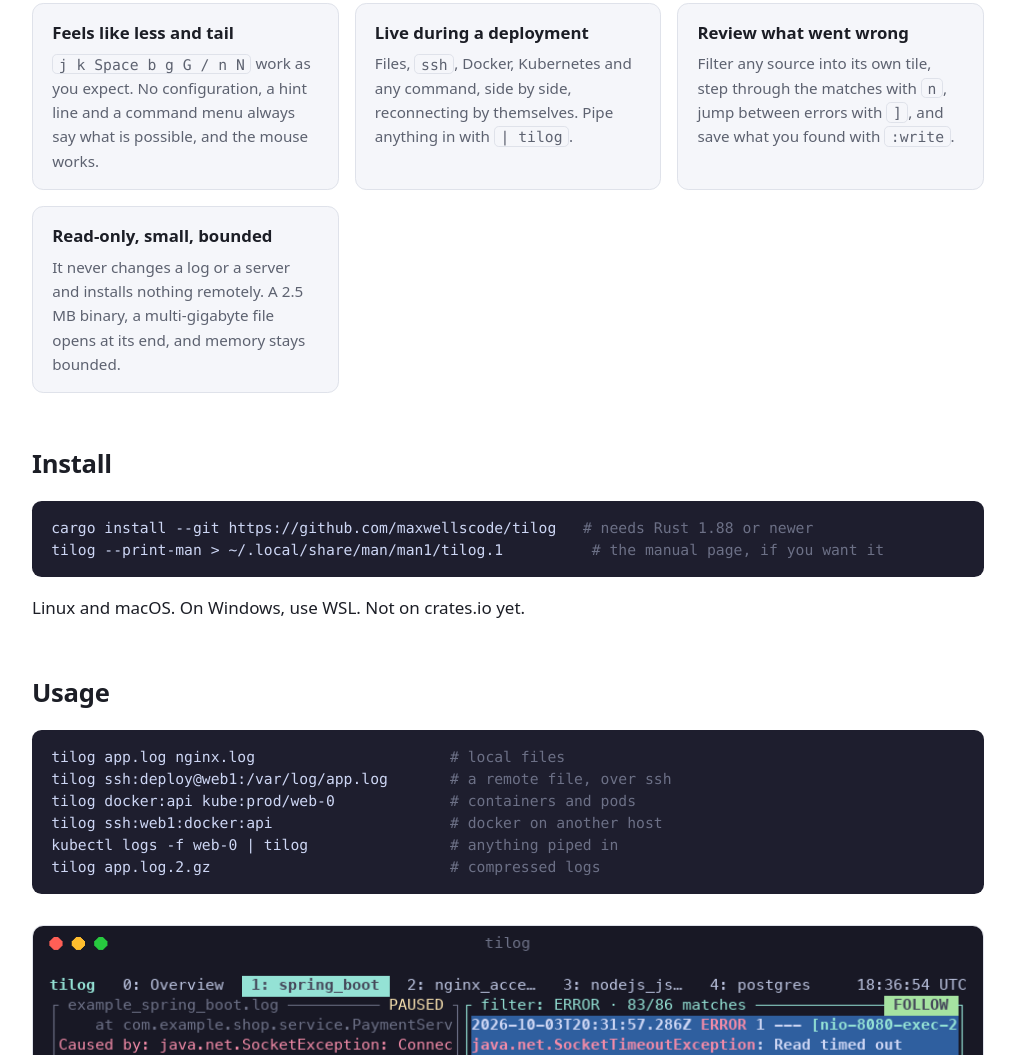
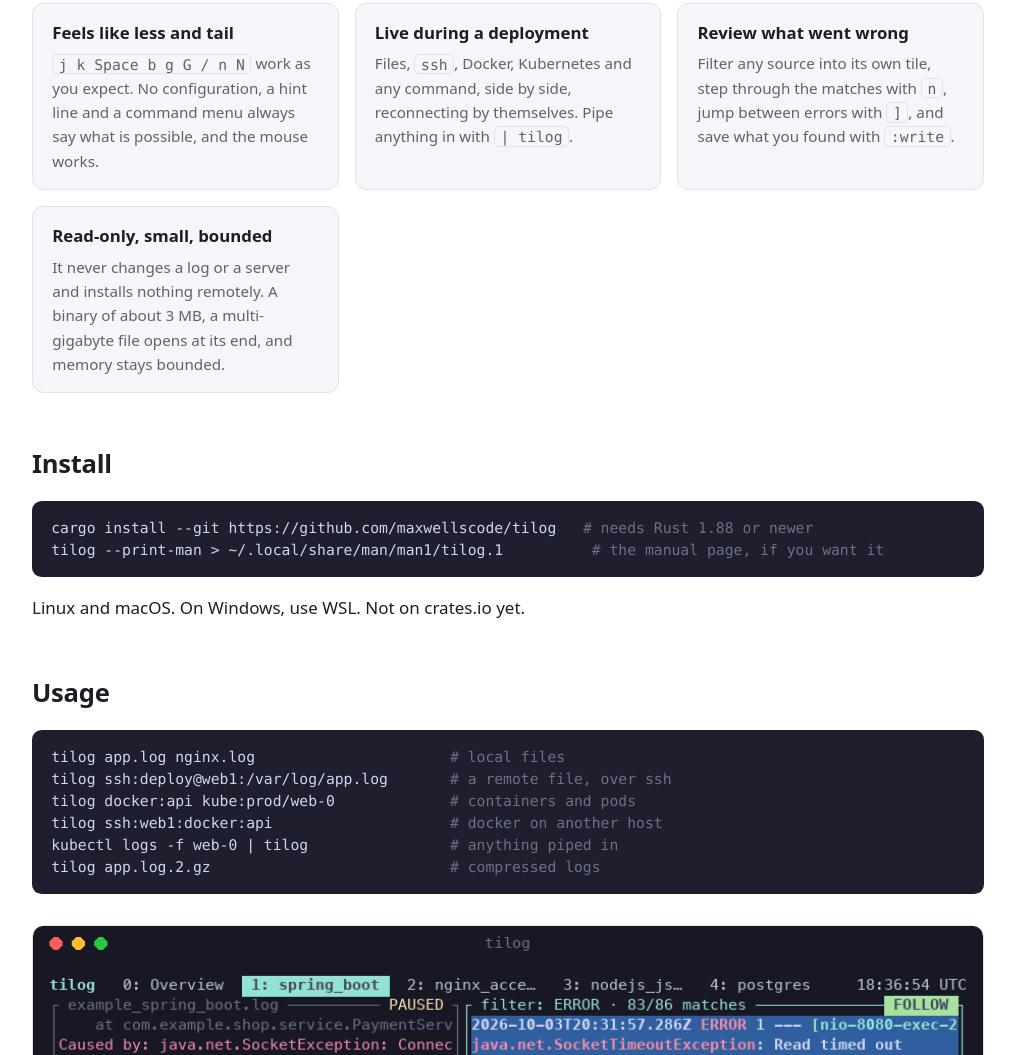
Before and after one commit to maxwellscode/tilog, a plain HTML site: page docs/index.html in a window 1280 px wide. Shown: the part 1024-2079 px from the top of the page, without its empty margins (132-1147 px from the left). Drawn offline with Linux system fonts and the light colour scheme.

Commit message:
docs: the binary is about 3 MB (static Linux builds are 2.8 to 3.3 MB)

```diff
--- a/docs/index.html
+++ b/docs/index.html
@@ -87,7 +87,7 @@
       <p>Filter any source into its own tile, step through the matches with <code>n</code>,
       jump between errors with <code>]</code>, and save what you found with <code>:write</code>.</p></div>
     <div class="card"><h3>Read-only, small, bounded</h3>
-      <p>It never changes a log or a server and installs nothing remotely. A 2.5 MB binary, a
+      <p>It never changes a log or a server and installs nothing remotely. A binary of about 3 MB, a
       multi-gigabyte file opens at its end, and memory stays bounded.</p></div>
   </div>
 
```
Also changed, not shown: 2 other files.
